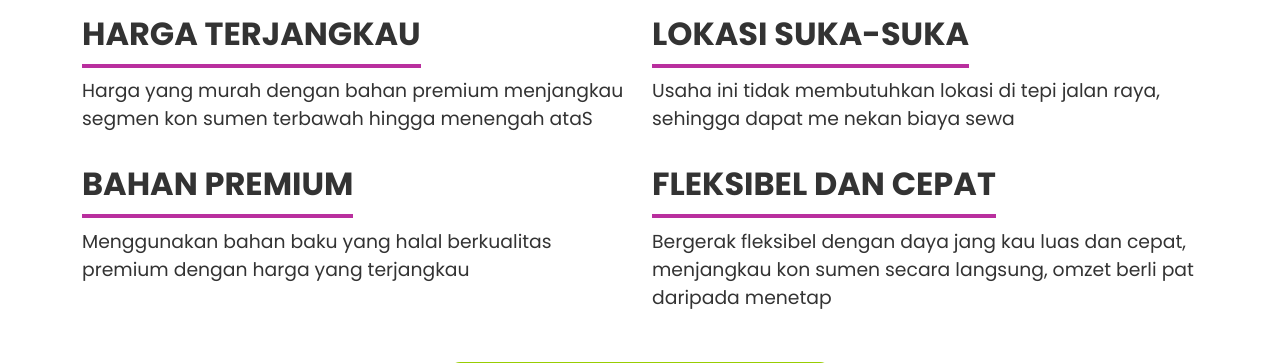
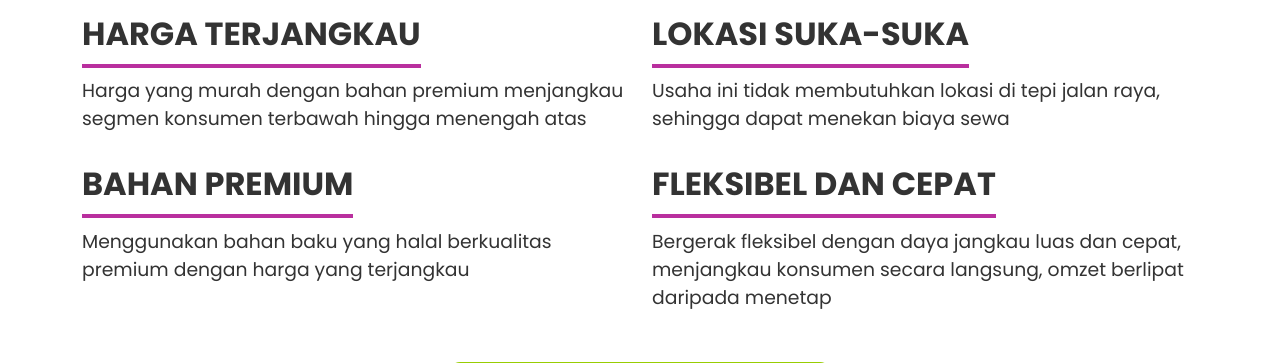
Before and after one commit to ahmadhusain98/ahmadhusain98.github.io, a PHP site: page / in a window 1280 px wide. Shown: the part 4941-5304 px from the top of the page. Run offline with PHP 8.4, Linux system fonts and the light colour scheme.

Commit message:
fixed typo text

```diff
--- a/index.php
+++ b/index.php
@@ -550,7 +550,7 @@
                         <span class="border-bottom border-3 border-purple pb-2">HARGA TERJANGKAU</span>
                     </h2>
                     <p class="text">
-                        Harga yang murah dengan bahan premium menjangkau segmen kon sumen terbawah hingga menengah ataS
+                        Harga yang murah dengan bahan premium menjangkau segmen konsumen terbawah hingga menengah atas
                     </p>
                 </div>
                 <div class="col-md-6">
@@ -558,7 +558,7 @@
                         <span class="border-bottom border-3 border-purple pb-2">LOKASI SUKA-SUKA</span>
                     </h2>
                     <p class="text">
-                        Usaha ini tidak membutuhkan lokasi di tepi jalan raya, sehingga dapat me nekan biaya sewa
+                        Usaha ini tidak membutuhkan lokasi di tepi jalan raya, sehingga dapat menekan biaya sewa
                     </p>
                 </div>
             </div>
@@ -576,7 +576,7 @@
                         <span class="border-bottom border-3 border-purple pb-2">FLEKSIBEL DAN CEPAT</span>
                     </h2>
                     <p class="text">
-                        Bergerak fleksibel dengan daya jang kau luas dan cepat, menjangkau kon sumen secara langsung, omzet berli pat daripada menetap
+                        Bergerak fleksibel dengan daya jangkau luas dan cepat, menjangkau konsumen secara langsung, omzet berlipat daripada menetap
                     </p>
                 </div>
             </div>
```
